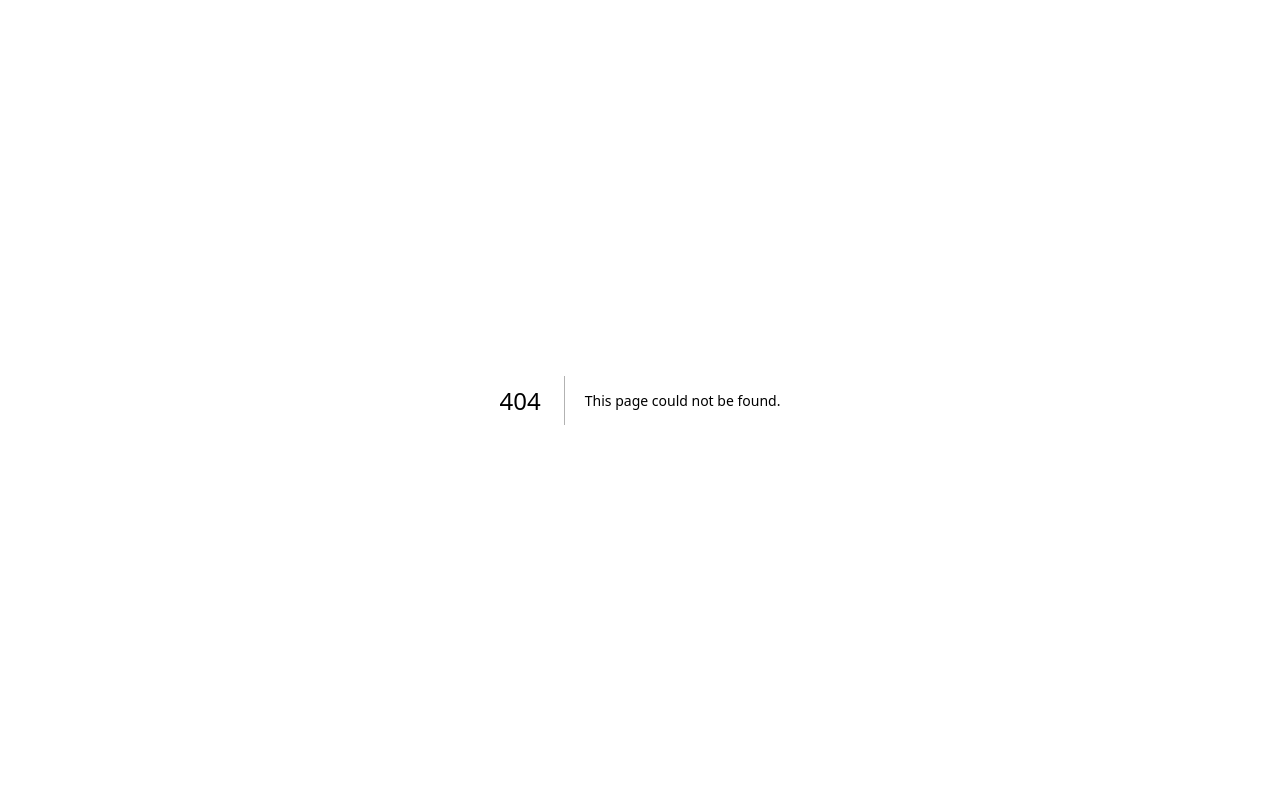
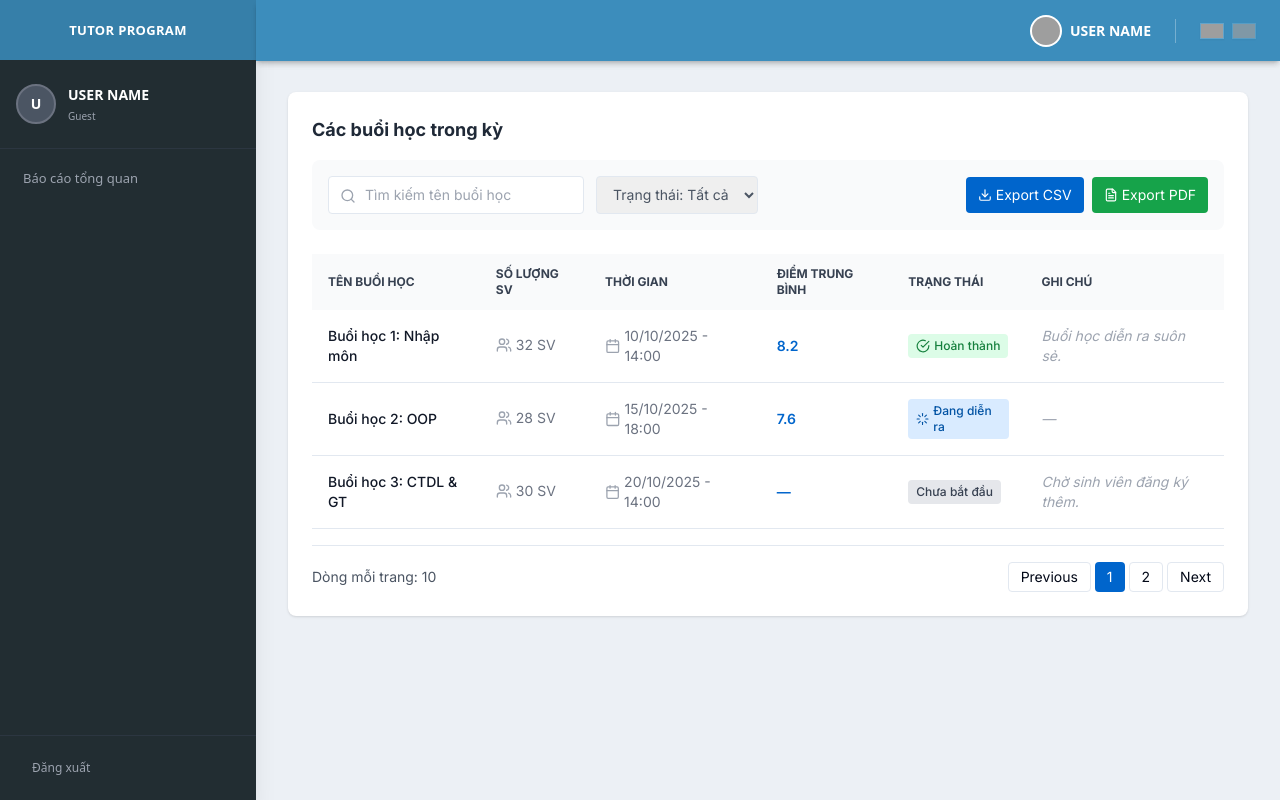
Before and after one commit to HuyLe1705/tutor-support-web, a Next.js app: page /dashboard/report in a window 1280 px wide. Before the commit this address had no page. Built offline with nearby package versions, Linux system fonts and the light colour scheme; grey boxes are pictures that could not be loaded.

Commit message:
feat: add tutor report and mock data

```diff
--- /dev/null
+++ b/app/dashboard/report/page.js
@@ -0,0 +1,132 @@
+"use client";
+import Header from '@/components/Header';
+import { REPORT } from '@/data/mockData';
+import { Search, Calendar, Users, CheckCircle, Loader } from 'lucide-react';
+import { Download,FileText } from 'lucide-react';
+
+export default function SessionListPage() {
+  return (
+    <>
+      <Header title="Danh sách các buổi học" />
+      <main className="p-8">
+
+        {/* Khối chính */}
+        <div className="bg-white rounded-lg shadow p-6">
+
+          <h3 className="text-lg font-bold text-gray-800 mb-4 flex items-center gap-2">
+            Các buổi học trong kỳ
+          </h3>
+
+          {/* Toolbar */}
+          <div className="flex flex-wrap gap-3 mb-6 bg-gray-50 p-4 rounded-lg items-center justify-between">
+            <div className="flex gap-3 flex-1">
+              <div className="relative">
+                <Search size={16} className="absolute left-3 top-3 text-gray-400"/>
+                <input
+                  type="text"
+                  placeholder="Tìm kiếm tên buổi học"
+                  className="pl-9 pr-4 py-2 border rounded text-sm w-64 focus:outline-blue-500"
+                />
+              </div>
+
+              <select className="border rounded px-3 py-2 text-sm text-gray-600">
+                <option>Trạng thái: Tất cả</option>
+                <option>Đang diễn ra</option>
+                <option>Hoàn thành</option>
+                <option>Chưa bắt đầu</option>
+              </select>
+            </div>
+            <div className="flex gap-2">
+                <button className="px-3 py-2 bg-blue-600 text-white text-sm rounded hover:bg-blue-700 flex items-center gap-1">
+                    <Download size={14}/> Export CSV
+                </button>
+                <button className="px-3 py-2 bg-green-600 text-white text-sm rounded hover:bg-green-700 flex items-center gap-1">
+                    <FileText size={14}/> Export PDF
+                </button>
+            </div>
+          </div>
+
+          {/* Table */}
+          <div className="overflow-x-auto">
+            <table className="w-full text-sm text-left text-gray-500">
+              <thead className="text-xs text-gray-700 uppercase bg-gray-50">
+                <tr>
+                  <th className="px-4 py-3">Tên buổi học</th>
+                  <th className="px-4 py-3">Số lượng SV</th>
+                  <th className="px-4 py-3">Thời gian</th>
+                  <th className="px-4 py-3">Điểm trung bình</th>
+                  <th className="px-4 py-3">Trạng thái</th>
+                  <th className="px-4 py-3">Ghi chú</th>
+                </tr>
+              </thead>
+
+              <tbody>
+                {REPORT.map((session) => (
+                  <tr key={session.id} className="border-b hover:bg-gray-50">
+
+                    <td className="px-4 py-4 font-medium text-gray-900">
+                      {session.title}
+                    </td>
+
+                    <td className="px-4 py-4">
+                    <span className="inline-flex items-center gap-1">
+                        <Users size={16} className="text-gray-400" />
+                        {session.studentCount} SV
+                    </span>
+                    </td>
+
+                    <td className="px-4 py-4">
+                    <span className="inline-flex items-center gap-1">
+                        <Calendar size={16} className="text-gray-400" />
+                        {session.time}
+                    </span>
+                    </td>
+
+                    <td className="px-4 py-4">
+                      <span className="font-semibold text-blue-600">
+                        {session.avgScore ?? "—"}
+                      </span>
+                    </td>
+
+                    <td className="px-4 py-4">
+                      <span
+                        className={`px-2 py-1 rounded text-xs font-medium flex items-center gap-1 w-fit
+                          ${
+                            session.status === "Hoàn thành"
+                              ? "bg-green-100 text-green-700"
+                              : session.status === "Đang diễn ra"
+                              ? "bg-blue-100 text-blue-700"
+                              : "bg-gray-200 text-gray-700"
+                          }
+                        `}
+                      >
+                        {session.status === "Hoàn thành" && <CheckCircle size={14} />}
+                        {session.status === "Đang diễn ra" && <Loader size={14} />}
+                        {session.status}
+                      </span>
+                    </td>
+
+                    <td className="px-4 py-4 text-gray-400 italic">
+                      {session.note || "—"}
+                    </td>
+                  </tr>
+                ))}
+              </tbody>
+            </table>
+          </div>
+
+          <div className="flex justify-between items-center mt-4 border-t pt-4">
+            <span className="text-sm text-gray-600">Dòng mỗi trang: 10</span>
+            <div className="flex gap-1">
+              <button className="px-3 py-1 border rounded hover:bg-gray-100 text-sm">Previous</button>
+              <button className="px-3 py-1 bg-blue-600 text-white rounded text-sm">1</button>
+              <button className="px-3 py-1 border rounded hover:bg-gray-100 text-sm">2</button>
+              <button className="px-3 py-1 border rounded hover:bg-gray-100 text-sm">Next</button>
+            </div>
+          </div>
+
+        </div>
+      </main>
+    </>
+  );
+}
--- a/app/tutor/profile/page.js
+++ b/app/tutor/profile/page.js
@@ -76,7 +76,7 @@ function TutorScheduleComponent() {
                 </label>
                 <label className="flex items-center space-x-2">
                   <input type="radio" name="format" value="Offline" className="h-4 w-4 text-blue-600" />
-                  <span className="text-gray-900">Ngoài tuyến (Offline)</span>
+                  <span className="text-gray-900">Ngoại tuyến (Offline)</span>
                 </label>
               </div>
             </div>
--- a/data/mockData.js
+++ b/data/mockData.js
@@ -102,3 +102,33 @@ export const USERS = [
     avatar: "https://cdn.vectorstock.com/i/1000v/54/90/administrator-avatar-icon-vector-32095490.jpg"
   }
 ];
+
+export const REPORT = [
+  {
+    id: "S001",
+    title: "Buổi học 1: Nhập môn",
+    studentCount: 32,
+    time: "10/10/2025 - 14:00",
+    avgScore: 8.2,
+    status: "Hoàn thành",
+    note: "Buổi học diễn ra suôn sẻ."
+  },
+  {
+    id: "S002",
+    title: "Buổi học 2: OOP",
+    studentCount: 28,
+    time: "15/10/2025 - 18:00",
+    avgScore: 7.6,
+    status: "Đang diễn ra",
+    note: ""
+  },
+  {
+    id: "S003",
+    title: "Buổi học 3: CTDL & GT",
+    studentCount: 30,
+    time: "20/10/2025 - 14:00",
+    avgScore: null,
+    status: "Chưa bắt đầu",
+    note: "Chờ sinh viên đăng ký thêm."
+  }
+];
```
